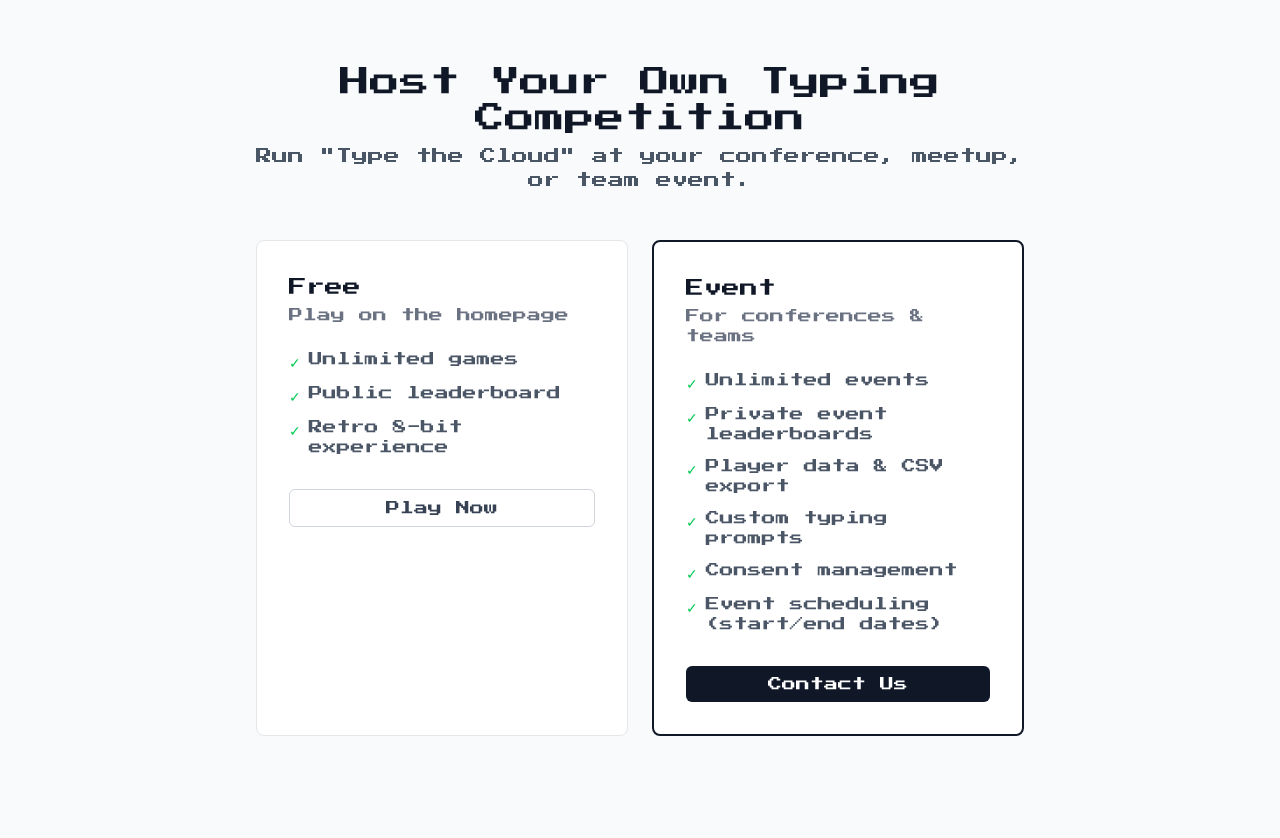
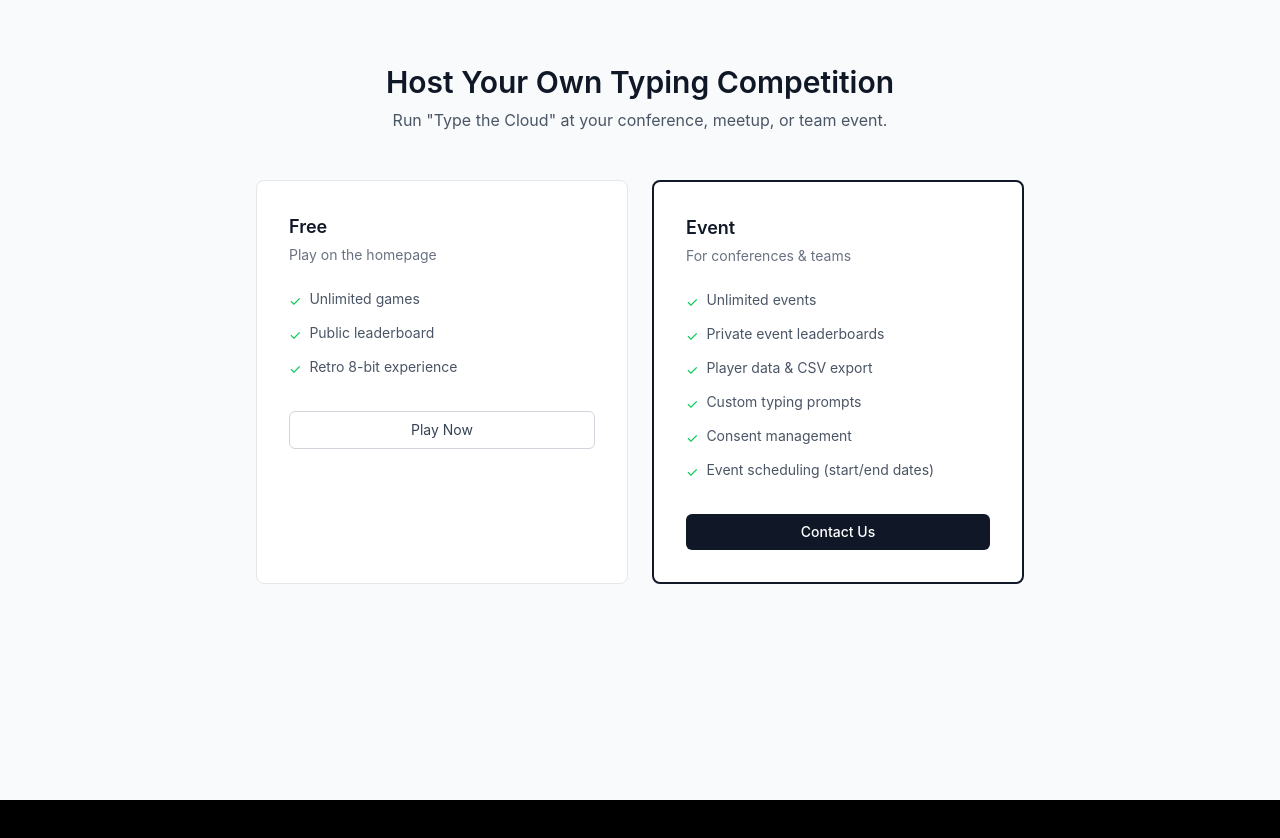
Before and after one commit to ajot/typing-master, a React (Vite) app in the folder frontend/: page /pricing in a window 1280 px wide. Shown: the top 838 px of the page. After the commit the page ends 800 px from the top, so only its background shows below. Built offline with nearby package versions, Linux system fonts and the light colour scheme; no server answers.

Commit message:
fix: override retro theme on dashboard/login pages with system font and light colors

```diff
--- a/frontend/src/index.css
+++ b/frontend/src/index.css
@@ -29,6 +29,14 @@
   text-rendering: optimizeLegibility;
   -webkit-font-smoothing: antialiased;
   -moz-osx-font-smoothing: grayscale;
+}
+
+/* Dashboard/login theme override — clean professional look */
+.dashboard-theme {
+  font-family: -apple-system, BlinkMacSystemFont, 'Segoe UI', Roboto, 'Helvetica Neue', Arial, sans-serif;
+  color: #111827;
+  background-color: #f9fafb;
+  color-scheme: light;
 }
 
 /* Theme variants */
--- a/frontend/src/layouts/DashboardLayout.tsx
+++ b/frontend/src/layouts/DashboardLayout.tsx
@@ -7,7 +7,7 @@
 
   if (loading) {
     return (
-      <div className="min-h-screen bg-gray-50 flex items-center justify-center">
+      <div className="dashboard-theme min-h-screen bg-gray-50 flex items-center justify-center">
         <div className="text-gray-400">Loading...</div>
       </div>
     );
@@ -23,7 +23,7 @@
   };
 
   return (
-    <div className="min-h-screen bg-gray-50">
+    <div className="dashboard-theme min-h-screen bg-gray-50">
       <nav className="bg-white border-b border-gray-200">
         <div className="max-w-7xl mx-auto px-4 sm:px-6 lg:px-8">
           <div className="flex justify-between h-14 items-center">
--- a/frontend/src/pages/LoginPage.tsx
+++ b/frontend/src/pages/LoginPage.tsx
@@ -24,7 +24,7 @@
 
   if (sent) {
     return (
-      <div className="min-h-screen bg-gray-50 flex items-center justify-center px-4">
+      <div className="dashboard-theme min-h-screen bg-gray-50 flex items-center justify-center px-4">
         <div className="max-w-sm w-full text-center">
           <h1 className="text-2xl font-semibold text-gray-900 mb-2">Check your email</h1>
           <p className="text-gray-600 mb-6">
@@ -43,7 +43,7 @@
   }
 
   return (
-    <div className="min-h-screen bg-gray-50 flex items-center justify-center px-4">
+    <div className="dashboard-theme min-h-screen bg-gray-50 flex items-center justify-center px-4">
       <div className="max-w-sm w-full">
         <div className="text-center mb-8">
           <Link to="/" className="text-2xl font-semibold text-gray-900">Type the Cloud</Link>
@@ -111,7 +111,7 @@
   }, [token, verify, navigate]);
 
   return (
-    <div className="min-h-screen bg-gray-50 flex items-center justify-center px-4">
+    <div className="dashboard-theme min-h-screen bg-gray-50 flex items-center justify-center px-4">
       <div className="text-center">
         {!hasToken ? (
           <div>
--- a/frontend/src/pages/PricingPage.tsx
+++ b/frontend/src/pages/PricingPage.tsx
@@ -2,7 +2,7 @@
 
 export default function PricingPage() {
   return (
-    <div className="min-h-screen bg-gray-50 py-16 px-4">
+    <div className="dashboard-theme min-h-screen bg-gray-50 py-16 px-4">
       <div className="max-w-3xl mx-auto text-center">
         <h1 className="text-3xl font-semibold text-gray-900 mb-2">Host Your Own Typing Competition</h1>
         <p className="text-gray-600 mb-12">Run "Type the Cloud" at your conference, meetup, or team event.</p>
```
